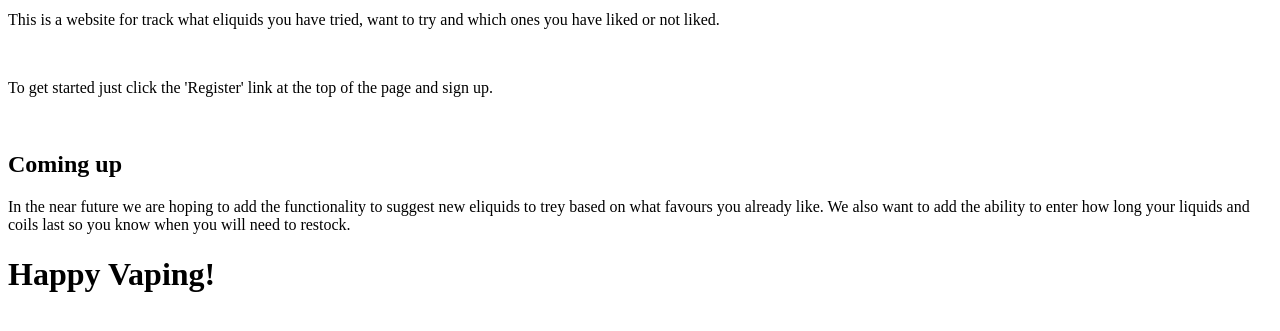
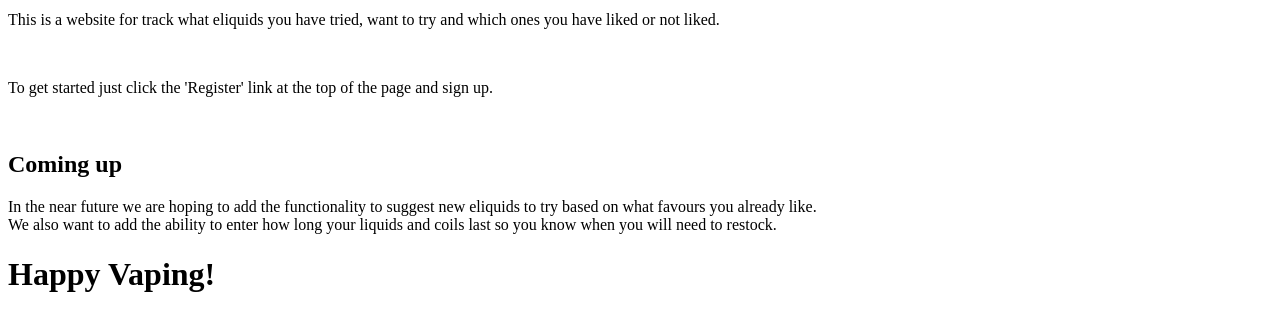
Before and after one commit to Robert-Siberry/E-Liquid_Tracker, a Flask app: page / in a window 1280 px wide. Shown: the part 196-527 px from the top of the page. Run offline with Flask 2, Linux system fonts and the light colour scheme; parts of the project's set-up code (start-up, migrations or seed data) failed here and were passed over.

```diff
--- a/templates/homepage.html
+++ b/templates/homepage.html
@@ -19,7 +19,8 @@
     <h2>Coming up</h2>
 <p>
     In the near future we are hoping to add the functionality
-    to suggest new eliquids to trey based on what favours you already like.
+    to suggest new eliquids to try based on what favours you already like.
+    <br>
     We also want to add the ability to enter how long your liquids
     and coils last so you know when you will need to restock.
 
```
